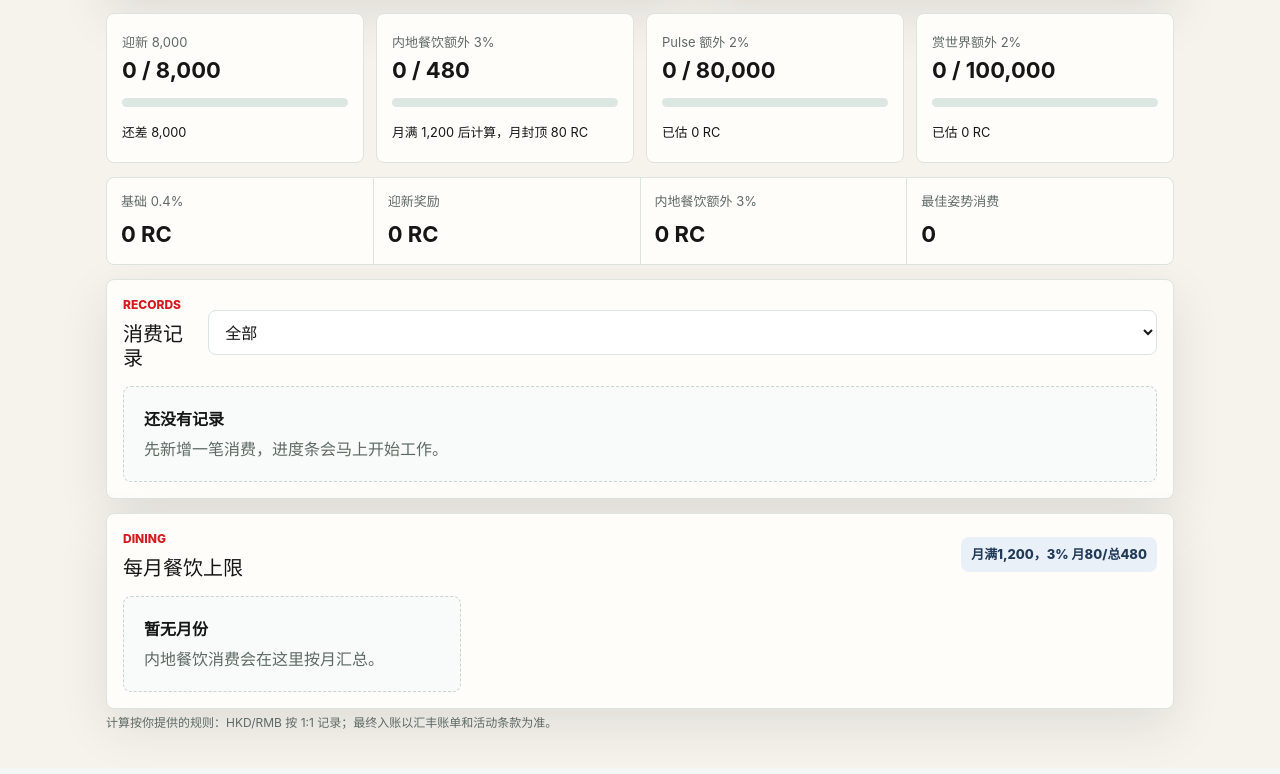
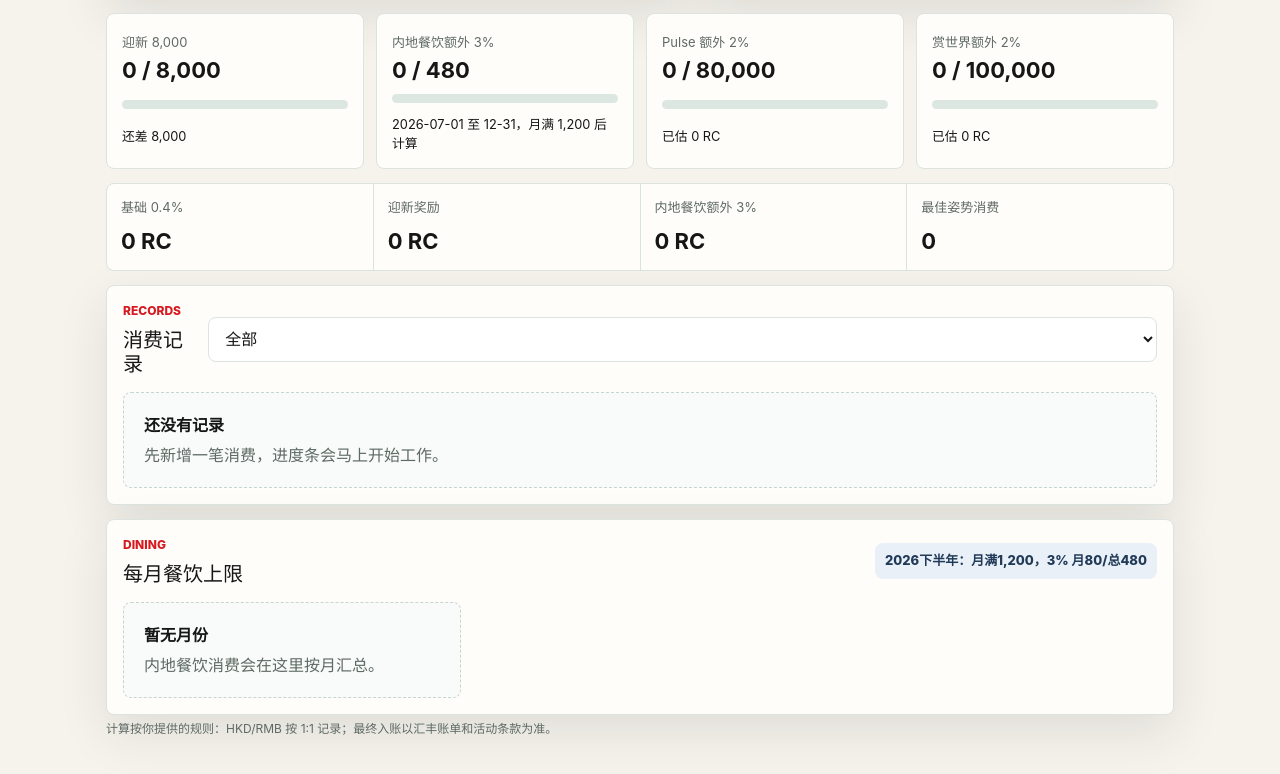
Before and after one commit to KEJIN1106/hsbc-pulse-rc-tracker, a Next.js app: page / in a window 1280 px wide. Shown: the part 946-1720 px from the top of the page. Built offline with nearby package versions, Linux system fonts and the light colour scheme.

Commit message:
Limit dining reward to 2026 mainland promo

```diff
--- a/app/page.tsx
+++ b/app/page.tsx
@@ -30,6 +30,8 @@ const BASE_RATE = 0.004;
 const RED_HOT_EXTRA_RATE = 0.02;
 const PULSE_EXTRA_RATE = 0.02;
 const DINING_EXTRA_RATE = 0.03;
+const DINING_PROMO_START = "2026-07-01";
+const DINING_PROMO_END = "2026-12-31";
 
 const DEFAULT_SETTINGS: Settings = {
   openDate: "",
@@ -118,10 +120,18 @@ function canUsePulseExtra(transaction: Transaction) {
   return transaction.payment === "applepay" || transaction.payment === "unionpay";
 }
 
+function isDiningPromoMainland(transaction: Transaction) {
+  return (
+    transaction.region === "mainland" &&
+    transaction.date >= DINING_PROMO_START &&
+    transaction.date <= DINING_PROMO_END
+  );
+}
+
 function isMainlandDining(transaction: Transaction) {
   return (
     transaction.diningEligible !== false &&
-    transaction.region === "mainland" &&
+    isDiningPromoMainland(transaction) &&
     transaction.category === "dining"
   );
 }
@@ -180,6 +190,7 @@ function analyzeRewards(transactions: Transaction[], settings: Settings) {
   >();
 
   for (const transaction of sorted) {
+    if (!isDiningPromoMainland(transaction)) continue;
     const key = monthKey(transaction.date);
     const current = months.get(key) ?? {
       total: 0,
@@ -597,7 +608,7 @@ export default function Home() {
             label="内地餐饮额外 3%"
             value={analysis.diningReward}
             max={480}
-            detail={`月满 1,200 后计算，月封顶 80 RC`}
+            detail="2026-07-01 至 12-31，月满 1,200 后计算"
             tone="amber"
           />
           <ProgressCard
@@ -682,7 +693,7 @@ export default function Home() {
               <p className="eyebrow">Dining</p>
               <h2>每月餐饮上限</h2>
             </div>
-            <span className="cap-badge">月满1,200，3% 月80/总480</span>
+            <span className="cap-badge">2026下半年：月满1,200，3% 月80/总480</span>
           </div>
           <div className="month-grid">
             {analysis.diningMonths.length === 0 ? (
```
Also changed, not shown: 4 other files (tests, documents, lock files or other folders).
